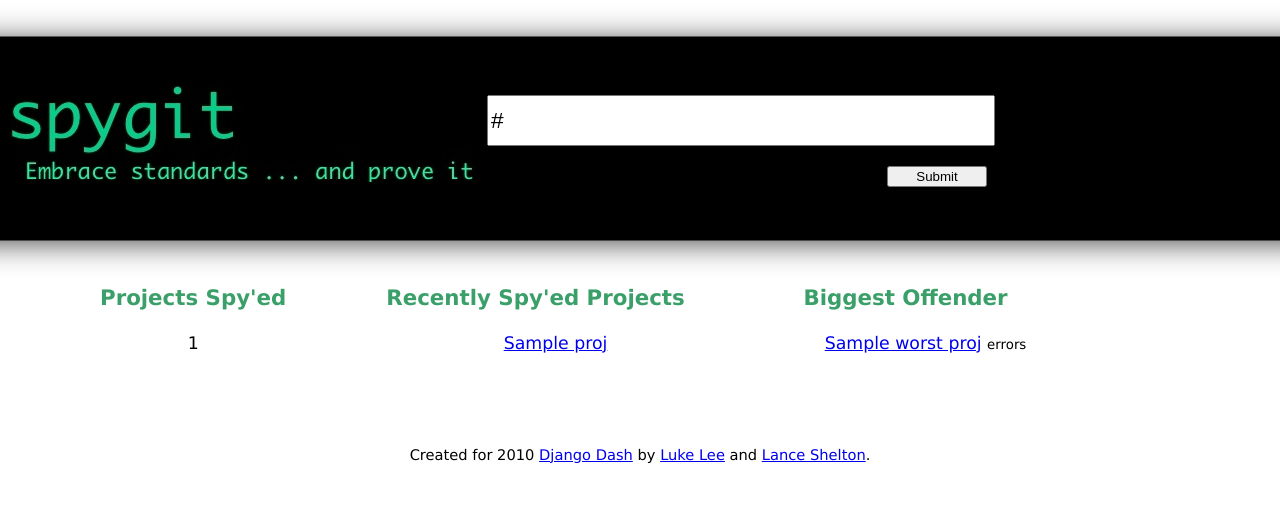
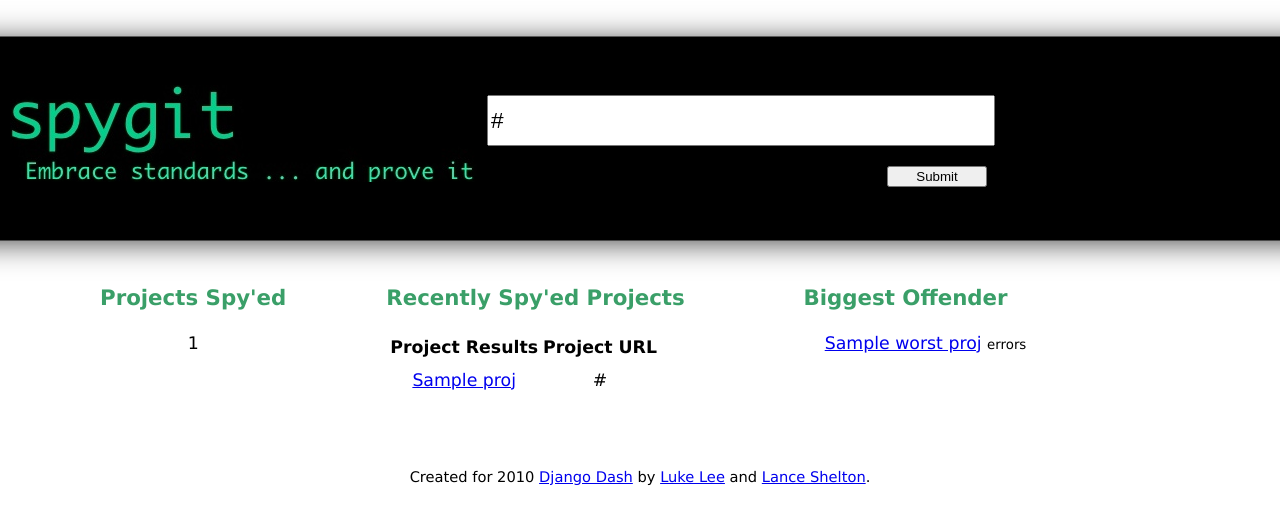
Before and after one commit to durden/spygit, a Django app: template spygitapp/templates/home.html in a window 1280 px wide. Shown: the part 39-563 px from the top of the page. Run offline with Django 3.2, Linux system fonts and the light colour scheme; the template is opened without the code that fills it: most values are stand-ins (such as "Sample title", 1, 10 or a date in 2020).

Commit message:
Added project url to projects page

```diff
--- a/spygitapp/templates/project_listing.html
+++ b/spygitapp/templates/project_listing.html
@@ -1,9 +1,14 @@
 {% if projects|length %}
-    <ul class="clean">
+    <table cellspacing="3">
+        <tr>
+            <th>Project Results</th>
+            <th>Project URL</th>
+        </tr>
         {% for proj in projects %}
-            <li>
-                <a href="/{{proj.project_name}}/">{{proj.project_name}}</a>
-            </li>
+            <tr>
+                <td><a href="/{{proj.project_name}}/">{{proj.project_name}}</a></td>
+                <td>{{proj.project_url}}</td>
+            </tr>
         {% endfor %}
-    </ul>
+    </table>
 {% endif %}
```
